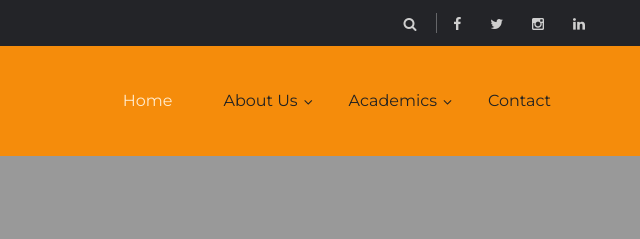
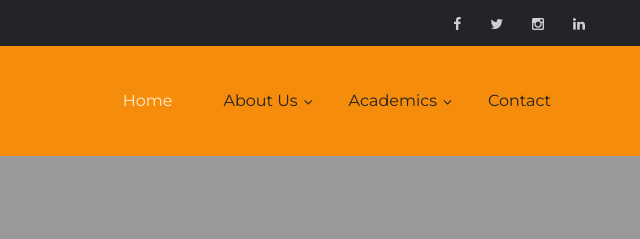
Before and after one commit to aadipatel001/new-ssrnic, a plain HTML site: page academic-information.html in a window 1280 px wide. Shown: the top 239 px of the page, 640-1280 px from the left. Drawn offline with nearby package versions, Linux system fonts and the light colour scheme; some packages are replaced by stand-ins of ours; a script that the page names is missing; a web font is replaced by a local one.

Commit message:
customization

```diff
--- a/academic-information.html
+++ b/academic-information.html
@@ -37,7 +37,7 @@
                     <li><i class="fa fa-envelope"></i>Email:  rpdric@gmail.com</li>
                 </ul>
                 <div class="top-right">
-                    <div class="search-box-area">
+                    <!-- <div class="search-box-area">
                         <div class="search-toggle"><i class="fa fa-search"></i></div>
                         <div class="search-box">
                             <form method="post" action="#">
@@ -47,7 +47,7 @@
                                 </div>
                             </form>
                         </div>
-                    </div>
+                    </div> -->
                     <ul class="social-top">
                         <li><a href="#"><i class="fa fa-facebook"></i></a></li>
                         <li><a href="#"><i class="fa fa-twitter"></i></a></li>
```
Also changed, not shown: contact.html (+2 -2 lines), index.html (+2 -2 lines), message.html (+2 -2 lines).
